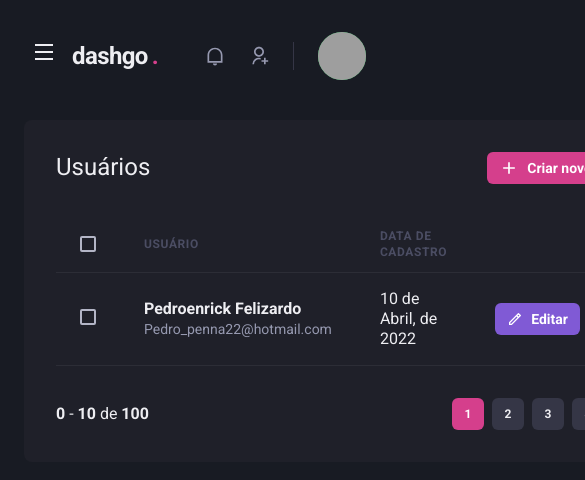
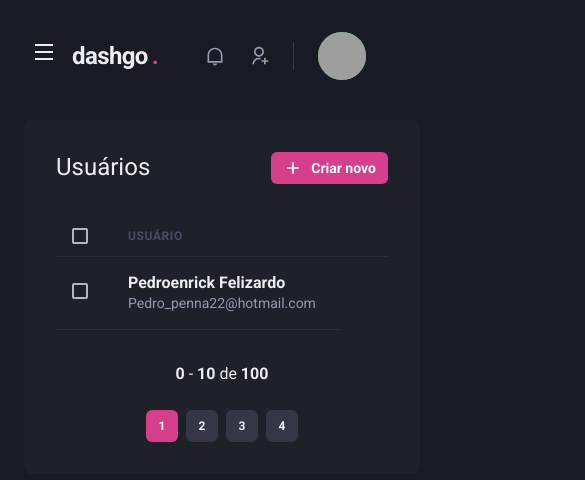
Before and after one commit to Pedroenrick/godash, a Next.js app: page /users in a window 390 px wide. Shown: the top 480 px of the page, 585 px wide, since content can reach past the window. Built offline with nearby package versions, Linux system fonts and the light colour scheme; grey boxes are pictures that could not be loaded.

Commit message:
Adicionando responsividade a listagem de usuarios

```diff
--- a/src/components/Pagination/index.tsx
+++ b/src/components/Pagination/index.tsx
@@ -1,18 +1,18 @@
-import { Box, HStack } from "@chakra-ui/react";
+import { Box, Stack } from "@chakra-ui/react";
 import { PaginationItem } from "./PaginationItem";
 
 export function Pagination() {
   return (
-    <HStack mt="8" justify="space-between" align="center" spacing="6">
+    <Stack direction={["column", "row"]} mt="8" justify="space-between" align="center" spacing="6">
       <Box>
         <strong>0</strong> - <strong>10</strong> de <strong>100</strong>
       </Box>
-      <HStack spacing="2">
+      <Stack direction="row" spacing="2">
         <PaginationItem isCurrent number={1} />
         <PaginationItem number={2} />
         <PaginationItem number={3} />
         <PaginationItem number={4} />
-      </HStack>
-    </HStack>
+      </Stack>
+    </Stack>
   );
 }
--- a/src/pages/users/create.tsx
+++ b/src/pages/users/create.tsx
@@ -12,18 +12,18 @@ export default function CreateUser() {
       <Flex w="100%" my="6" maxW={1480} mx="auto" px="6">
         <Sidebar />
 
-        <Box flex="1" borderRadius={8} bg="gray.800" p="8">
+        <Box flex="1" borderRadius={8} bg="gray.800" p={["6", "8"]}>
           <HeadingTitle title="Criar usuário"/>
 
           <Divider my="6" borderColor="gray.700" />
 
           <VStack spacing="8">
-            <SimpleGrid minChildWidth="240px" spacing="8" w="100%">
+            <SimpleGrid minChildWidth="240px" spacing={["6", "8"]} w="100%">
               <Input name="name" label="Nome completo" />
               <Input name="email" type="email" label="E-mail" />
             </SimpleGrid>
 
-            <SimpleGrid minChildWidth="240px" spacing="8" w="100%">
+            <SimpleGrid minChildWidth="240px" spacing={["6", "8"]} w="100%">
               <Input name="password" type="password" label="Senha" />
               <Input
                 name="passeword_confirmation"
--- a/src/pages/users/index.tsx
+++ b/src/pages/users/index.tsx
@@ -3,7 +3,6 @@ import {
   Button,
   Checkbox,
   Flex,
-  Heading,
   Icon,
   Table,
   Tbody,
@@ -12,6 +11,7 @@ import {
   Th,
   Thead,
   Tr,
+  useBreakpointValue,
 } from "@chakra-ui/react";
 import { RiAddLine, RiPencilLine } from "react-icons/ri";
 import { Header } from "../../components/Header";
@@ -20,6 +20,10 @@ import { Pagination } from "../../components/Pagination";
 import { Sidebar } from "../../components/Sidebar";
 
 export default function UserList() {
+  const isWideVersion = useBreakpointValue({
+    base: false,
+    lg: true,
+  });
   return (
     <Box>
       <Header />
@@ -29,14 +33,14 @@ export default function UserList() {
 
         <Box flex="1" borderRadius={8} bg="gray.800" p="8">
           <Flex mb="8" justify="space-between" align="center">
-            <HeadingTitle title="Usuários"/>
+            <HeadingTitle title="Usuários" />
 
             <Button
               as="a"
               size="sm"
               fontSize="sm"
               colorScheme="pink"
-              leftIcon={<Icon as={RiAddLine} fontSize="20"/>}
+              leftIcon={<Icon as={RiAddLine} fontSize="20" />}
             >
               Criar novo
             </Button>
@@ -45,18 +49,18 @@ export default function UserList() {
           <Table colorScheme="whiteAlpha">
             <Thead>
               <Tr>
-                <Th px="6" color="gray.300" width="8">
+                <Th px={["4","4","6"]} color="gray.300" width="8">
                   <Checkbox colorScheme="pink" />
                 </Th>
                 <Th>Usuário</Th>
-                <Th>Data de cadastro</Th>
+                {isWideVersion && <Th>Data de cadastro</Th>}
                 <Th width="8"></Th>
               </Tr>
             </Thead>
 
             <Tbody>
               <Tr>
-                <Td px="6">
+                <Td px={["4","4","6"]}>
                   <Checkbox colorScheme="pink" />
                 </Td>
                 <Td>
@@ -67,22 +71,24 @@ export default function UserList() {
                     </Text>
                   </Box>
                 </Td>
-                <Td>10 de Abril, de 2022</Td>
+                {isWideVersion && <Td>10 de Abril, de 2022</Td>}
+                {isWideVersion && (
                 <Td>
                   <Button
                     as="a"
                     size="sm"
                     fontSize="sm"
                     colorScheme="purple"
-                    leftIcon={<Icon as={RiPencilLine}  fontSize="16"/>}
+                    leftIcon={<Icon as={RiPencilLine} fontSize="16" />}
                   >
                     Editar
                   </Button>
                 </Td>
+                )}
               </Tr>
             </Tbody>
           </Table>
-          <Pagination/>
+          <Pagination />
         </Box>
       </Flex>
     </Box>
```
